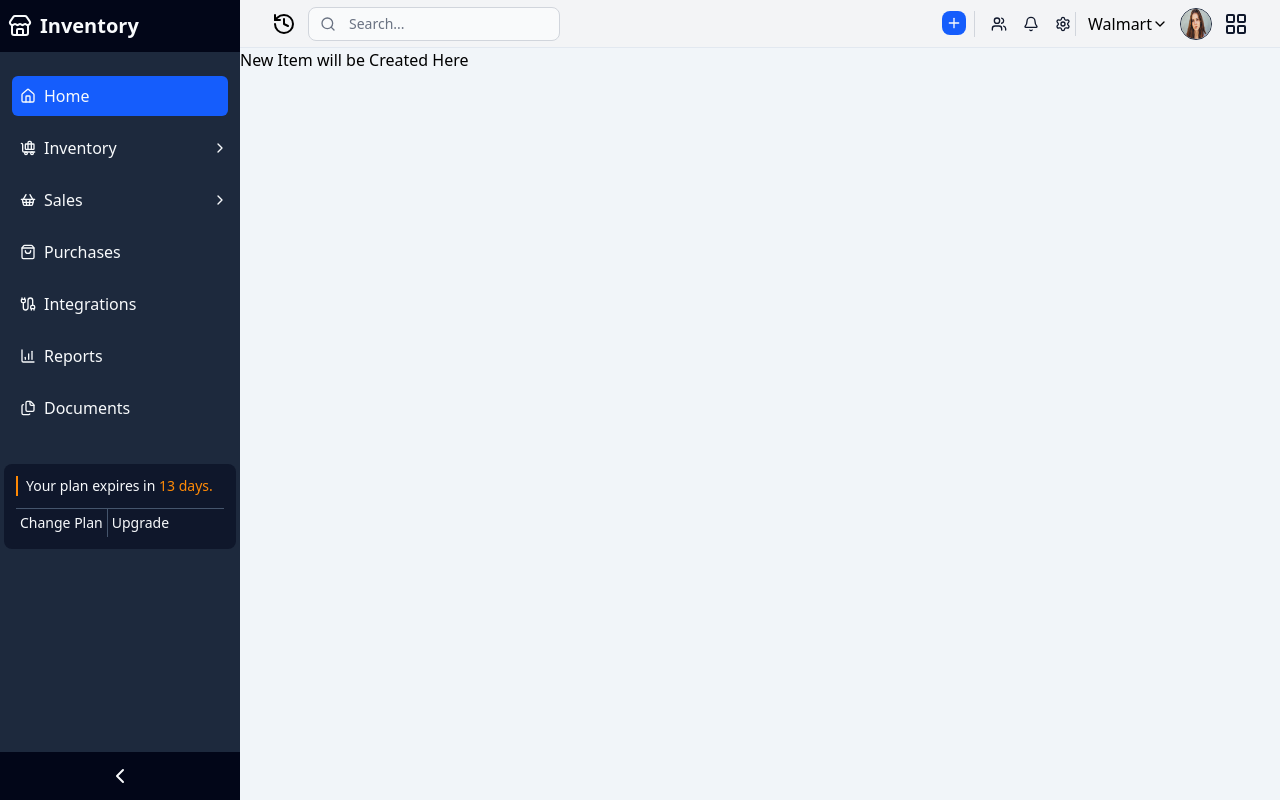
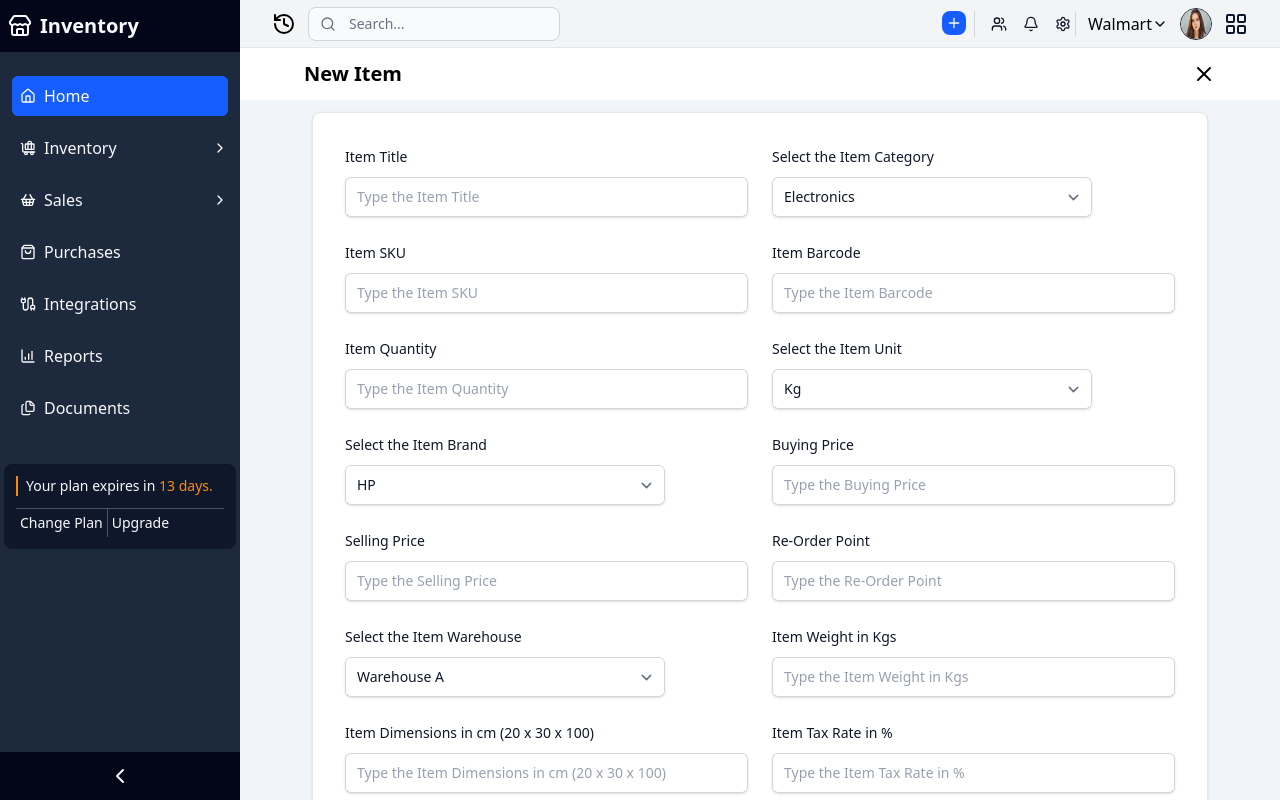
Before and after one commit to GauravGCA19/evergreen-inventory, a Next.js app: page /dashboard/inventory/items/new in a window 1280 px wide. Shown: the top 800 px of the page. Built offline with nearby package versions, Linux system fonts and the light colour scheme.

Commit message:
Creation of Item Form

```diff
--- a/app/(back-office)/dashboard/inventory/items/new/page.jsx
+++ b/app/(back-office)/dashboard/inventory/items/new/page.jsx
@@ -1,12 +1,212 @@
-function New() {
+"use client";
+import FormHeader from "@/components/dashboard/FormHeader";
+import { Plus, X } from "lucide-react";
+import Link from "next/link";
+import { useForm } from "react-hook-form";
+import TextInput from "@/components/formInputs/TextInput";
+import { useState } from "react";
+import SubmitButton from "@/components/formInputs/SubmitButton";
+import TextAreaInput from "@/components/formInputs/TextAreaInput";
+import SelectInput from "@/components/formInputs/SelectInput";
+
+function NewItem() {
+  const categories = [
+    { label: "Electronics", value: "asdwfe524643t35tgrf" },
+    { label: "Clothes", value: "rwgrr4363y534tg" },
+  ];
+
+  const units = [
+    { label: "Kg", value: "3567y45heg4345" },
+    { label: "Pcs", value: "ytfgber453235" },
+  ];
+
+  const brands = [
+    { label: "HP", value: "2345t34grwghety" },
+    { label: "Dell", value: "myrthr4354u245" },
+  ];
+
+  const warehouses = [
+    { label: "Warehouse A", value: "htej3545234y54u" },
+    { label: "Warehouse B", value: "zfdhay5w4u5e43" },
+    { label: "Warehouse C", value: "ukyjt3453t2ew" },
+  ];
+  const {
+    register,
+    handleSubmit,
+    reset,
+    formState: { errors },
+  } = useForm();
+  const [loading, setLoading] = useState(false);
+  async function onSubmit(data) {
+    console.log(data);
+    setLoading(true);
+    const baseUrl = "http://localhost:3000";
+    try {
+      const response = await fetch(`${baseUrl}/api/items`, {
+        method: "POST",
+        headers: {
+          "Content-Type": "application/json",
+        },
+        body: JSON.stringify(data),
+      });
+      if (response.ok) {
+        console.log(response);
+        setLoading(false);
+        reset();
+      }
+    } catch (error) {
+      setLoading(false);
+      console.log(error);
+    }
+  }
   return (
     <div>
       {/* Header */}
+      <FormHeader title="New Item" href="/dashboard/inventory/" />
+
       {/* Form */}
-      {/* Footer */}
-      <h2>New Item will be Created Here</h2>
+      <form
+        onSubmit={handleSubmit(onSubmit)}
+        className="w-full max-w-4xl p-4 bg-white border border-gray-200 rounded-lg shadow-sm sm:p-6 md:p-8 light:bg-gray-800 light:border-gray-700 mx-auto my-3"
+      >
+        <div className="grid gap-4 sm:grid-cols-2 sm:gap-6">
+          {/* Comp */}
+          <TextInput
+            label="Item Title"
+            name="title"
+            register={register}
+            errors={errors}
+            className="w-full"
+          />
+
+          <SelectInput
+            name="categoryId"
+            label="Select the Item Category"
+            register={register}
+            className="w-full"
+            options={categories}
+          />
+
+          <TextInput
+            label="Item SKU"
+            name="sku"
+            register={register}
+            errors={errors}
+            className="w-full"
+          />
+          <TextInput
+            label="Item Barcode"
+            name="barcode"
+            register={register}
+            errors={errors}
+            // isRequired="false"
+            className="w-full"
+          />
+          <TextInput
+            label="Item Quantity"
+            name="qty"
+            register={register}
+            errors={errors}
+            className="w-full"
+          />
+
+          <SelectInput
+            name="unitId"
+            label="Select the Item Unit"
+            register={register}
+            className="w-full"
+            options={units}
+          />
+
+          <SelectInput
+            name="brandId"
+            label="Select the Item Brand"
+            register={register}
+            className="w-full"
+            options={brands}
+          />
+
+          <TextInput
+            label="Buying Price"
+            name="buyingPrice"
+            register={register}
+            errors={errors}
+            type="number"
+            className="w-full"
+          />
+
+          <TextInput
+            label="Selling Price"
+            name="sellingPrice"
+            register={register}
+            errors={errors}
+            type="number"
+            className="w-full"
+          />
+
+          <TextInput
+            label="Re-Order Point"
+            name="reOrderPoint"
+            register={register}
+            errors={errors}
+            type="number"
+            className="w-full"
+          />
+
+          <SelectInput
+            name="warehouseId"
+            label="Select the Item Warehouse"
+            register={register}
+            className="w-full"
+            options={warehouses}
+          />
+
+          {/* Image */}
+
+          <TextInput
+            label="Item Weight in Kgs"
+            name="weight"
+            register={register}
+            errors={errors}
+            type="number"
+            className="w-full"
+          />
+
+          <TextInput
+            label="Item Dimensions in cm (20 x 30 x 100)"
+            name="dimensions"
+            register={register}
+            errors={errors}
+            className="w-full"
+          />
+
+          <TextInput
+            label="Item Tax Rate in %"
+            name="taxRate"
+            type="number"
+            register={register}
+            errors={errors}
+            className="w-full"
+          />
+
+          <TextAreaInput
+            label="Item Description"
+            name="description"
+            register={register}
+            errors={errors}
+          />
+
+          <TextAreaInput
+            label="Item Notes"
+            name="notes"
+            register={register}
+            errors={errors}
+          />
+        </div>
+        <SubmitButton isLoading={loading} title="Item" />
+      </form>
     </div>
   );
 }
 
-export default New;
+export default NewItem;
```
Also changed, not shown: app/api/items/route.js (added).
